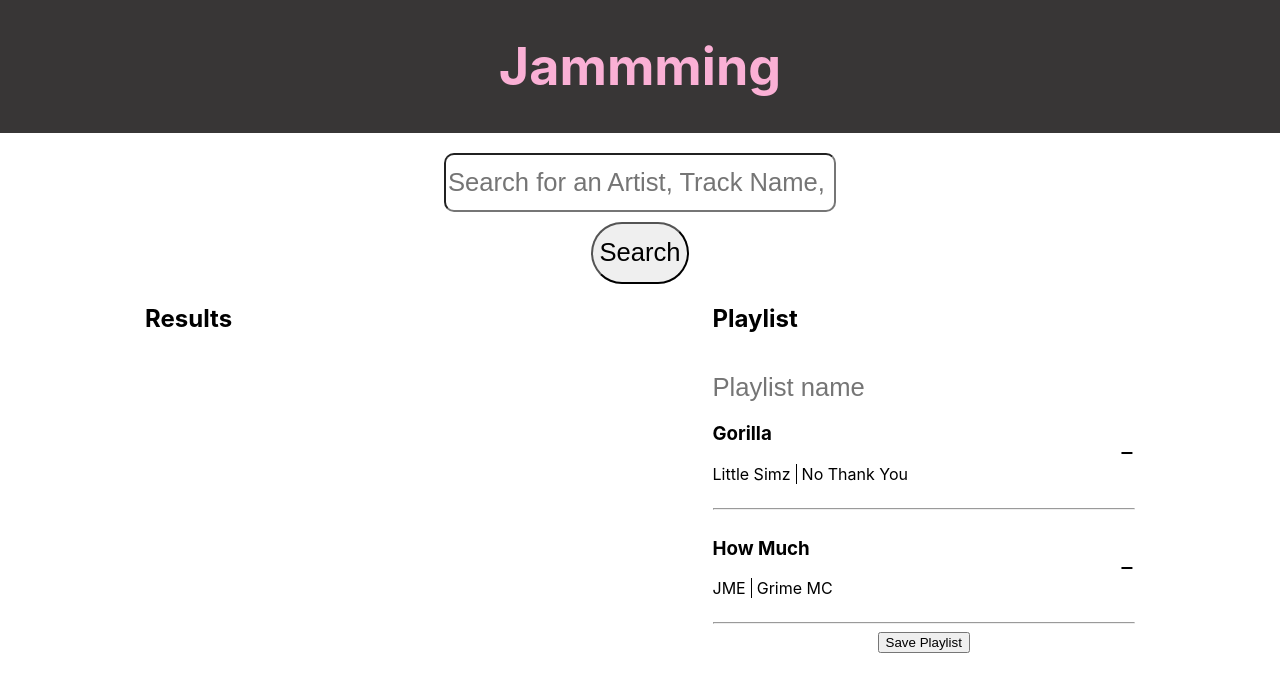
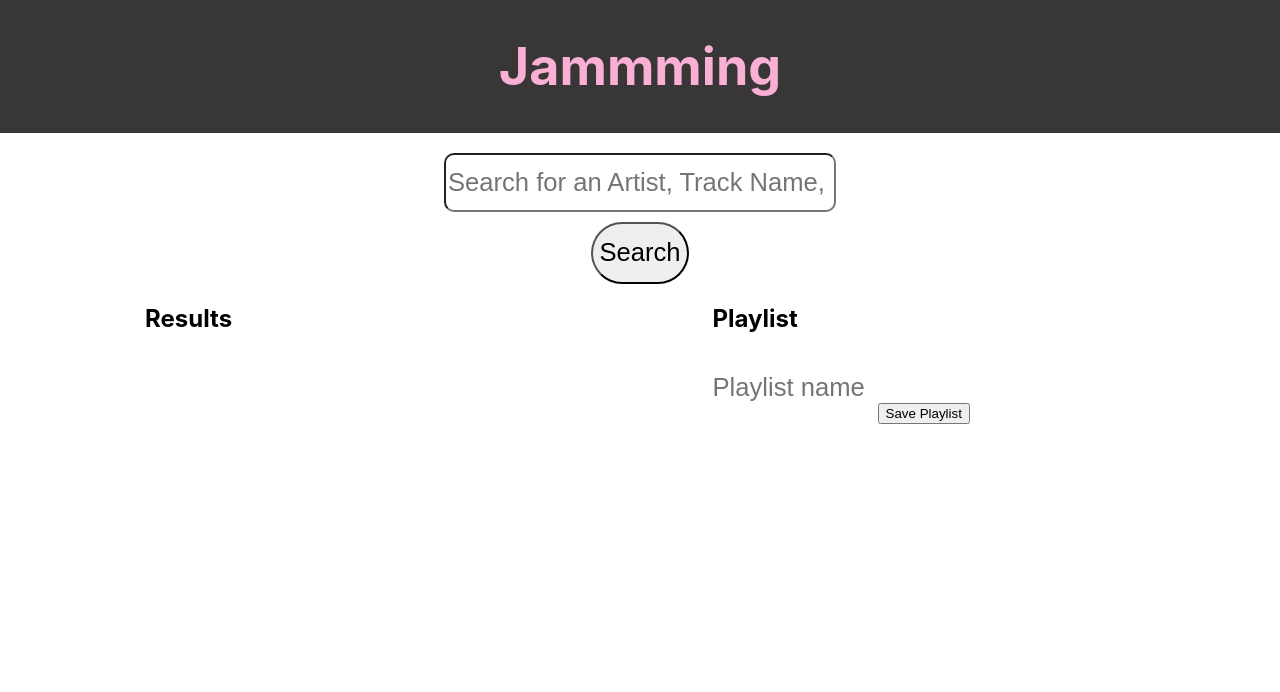
Before and after one commit to kebeattie/jammming, a React (Create React App) app: page / in a window 1280 px wide. Shown: the top 692 px of the page. Built offline with nearby package versions, Linux system fonts and the light colour scheme.

Commit message:
Implemented add and remove to playlist feature

```diff
--- a/src/App/App.js
+++ b/src/App/App.js
@@ -11,6 +11,8 @@ function App() {
   const [userInput, setUserInput] = useState('');
   //Track state of search results so we can re render search result component on search
   const [searchResultsState, setSearchResultsState] = useState([]);
+  //Track state of the current tracklist
+  const [trackList, setTracklist] = useState([]);
 
   //Fake track data to feed to track component until we connect to API
   const tracks = [
@@ -44,22 +46,6 @@ function App() {
 
   ];
 
-  const trackList = [
-    {
-
-        name: "Gorilla",
-        album: "No Thank You",
-        artist: "Little Simz",
-        id: '1'
-
-    },
-    {
-      name: "How Much",
-      album: "Grime MC",
-      artist: "JME",
-      id: '3'
-    }
-  ];
 
   const searchResults = []; //Array to store results from each search, will be set to searchResultsState
   let searchForTracks = (searchString) => {
@@ -95,13 +81,27 @@ function App() {
   }
 
 
+  const addTrackHandler = (addTrack) => {
+    setTracklist([...trackList, addTrack]);
+
+
+  }
+
+  const removeTrackHandler = (removeTrack) => {
+    const newList = trackList.filter((track) => JSON.stringify(track)!== JSON.stringify(removeTrack));
+    console.log(newList);
+
+    setTracklist(newList);
+
+  }
+
   return (
     <div className='App'>
       <header><h1>Jammming</h1></header>
       <SearchBar userInput={userInput} onChange={handleUserInputChange} searchForTracks={searchForTracks} tracks={searchResultsState} />
       <div className={styles.container}>
-        <SearchResults key={searchResultsState} tracks={searchResultsState} />
-        <Playlist tracks={trackList}/>
+        <SearchResults key={searchResultsState} tracks={searchResultsState} trackList={trackList} addTrackHandler={addTrackHandler} />
+        <Playlist tracks={trackList} removeTrackHandler={removeTrackHandler}/>
       </div>
 
     </div>
--- a/src/Playlist/Playlist.js
+++ b/src/Playlist/Playlist.js
@@ -3,13 +3,14 @@ import styles from './Playlist.module.css';
 import Tracklist from '../Tracklist/Tracklist';
 
 export default function Playlist (props) {
+
     return (
         <>  <div className={styles.container}>
                 <h2 className={styles.playListHeading}>Playlist </h2>
                 <form className={styles.playListForm}>
 
                     <input type='text' placeholder='Playlist name' className={styles.playListTitleInput}></input>
-                    <Tracklist tracks={props.tracks}/>
+                    <Tracklist tracks={props.tracks} removeTrackHandler={props.removeTrackHandler}/>
                     <button type='submit'>Save Playlist</button>
 
                 </form>
--- a/src/SearchResults/SearchResults.js
+++ b/src/SearchResults/SearchResults.js
@@ -10,7 +10,7 @@ export default function SearchResults(props) {
                 <h2>Results</h2>
 
                 {props.tracks.map(track => (
-                    <Track {...track} key={track.id} add={true} />
+                    <Track {...track} key={track.id} add={true}  addTrackHandler={props.addTrackHandler} />
 
                 ))}
 
--- a/src/Track/Track.js
+++ b/src/Track/Track.js
@@ -2,6 +2,29 @@ import React from 'react';
 import styles from './Track.module.css';
 
 export default function Track(props) {
+
+    const clickAddHandler = () => {
+        let track = {
+            name: props.name,
+            album: props.album,
+            artist: props.artist,
+            id: props.id
+        }
+
+        props.addTrackHandler(track);
+    }
+
+    const handleRemoveTrackHandler = () => {
+        let track = {
+            name: props.name,
+            album: props.album,
+            artist: props.artist,
+            id: props.id
+        }
+
+        props.removeTrackHandler(track);
+    }
+
     return (
         <>
             <div className={styles.trackContainer}>
@@ -18,8 +41,9 @@ export default function Track(props) {
                 </div>
                 <div className={styles.rightSide}>
 
-                     {props.add  && <p className={styles.addButton}>&#43;</p>}
-                     {!props.add && <p className={styles.addButton}>&#8722;</p>}
+                     {props.add  && <p className={styles.addButton} onClick={clickAddHandler}>&#43;</p>}
+                     {!props.add && <p className={styles.addButton} onClick={handleRemoveTrackHandler}>&#8722;</p>}
+
 
                 </div>
 
--- a/src/Tracklist/Tracklist.js
+++ b/src/Tracklist/Tracklist.js
@@ -3,11 +3,12 @@ import styles from './Tracklist.module.css'
 import Track from '../Track/Track';
 
 export default function Tracklist(props) {
+
     return (
         <>
             <div className={styles.container}>
                 {props.tracks.map(track => (
-                    <Track {...track} key={track.id} add={false} />
+                    <Track {...track} key={track.id} add={false} removeTrackHandler={props.removeTrackHandler} />
 
                 ))}
 
```
